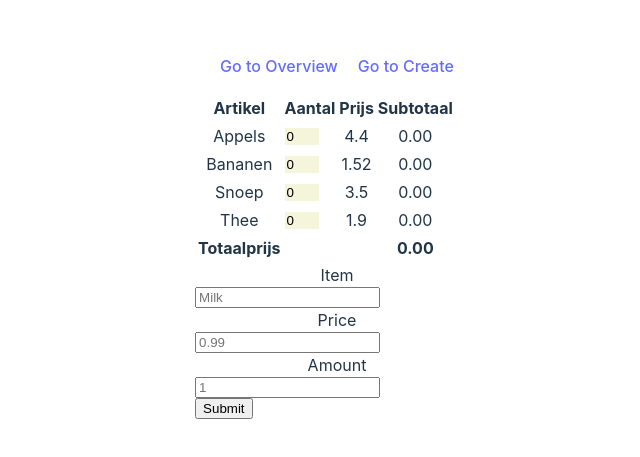
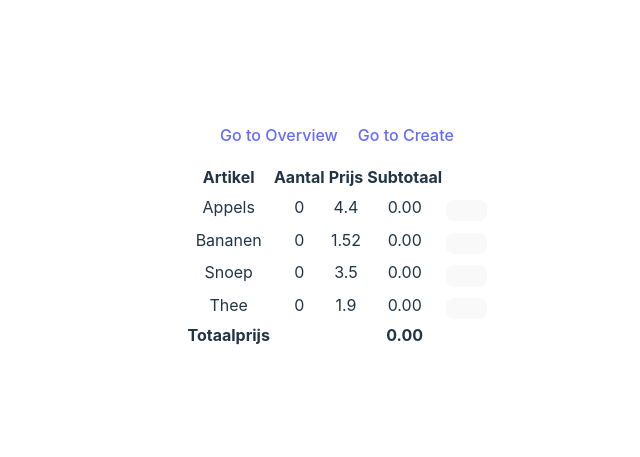
Before and after one commit to Lvanarnhem/Vue3-Boodschappenlijst, a Vue app: page / in a window 1280 px wide. Shown: the part 171-628 px from the top of the page, without its empty margins (303-943 px from the left). Built offline with nearby package versions, Linux system fonts and the light colour scheme.

Commit message:
Create page and add grocery works

```diff
--- a/src/domains/groceries/components/GroceriesTable.vue
+++ b/src/domains/groceries/components/GroceriesTable.vue
@@ -1,5 +1,6 @@
 <script setup >
 import {ref, computed, reactive } from 'vue'
+import {router } from './../../../router';
 
 const props = defineProps(['groceries']);
 
@@ -35,10 +36,11 @@ const fullTotal = computed(() => {
   <th>Subtotaal</th>
   <tr v-for="(item) in props.groceries">
     <td >{{ item.name }}</td>
-    <td><input v-model.number="item.amount" value=item.amount class="amount" type="number"></td>
+    <td>{{ item.amount }}</td>
     <td>{{ item.price }}</td>
     <td>{{ subtotal(item, item.amount) }}</td>
     <td>
+      <button></button>
     </td>
   </tr>
   <tr>
--- a/src/domains/groceries/components/GroceryForm.vue
+++ b/src/domains/groceries/components/GroceryForm.vue
@@ -1,20 +1,21 @@
 <script setup>
+import { ref } from 'vue';
+
 
 const props = defineProps(['grocery']);
-const newGrocery = {...props.grocery};
-console.log(newGrocery)
+const newGrocery = ref({...props.grocery});
+console.log(newGrocery.value)
 const emits = defineEmits(['submit']);
 </script>
 <template>
 
-<form action="submit emit?" method="POST">
+<form action="route{{ overview }}">
     <label for="name">Item</label>
-    <input type="text" placeholder="Milk" name="name"></input>
+    <input v-model="newGrocery.name" type="text" name="name"></input>
     <label for="price">Price</label>
-    <input type="number" name="price" step="0.01" placeholder="0.99"></input>
+    <input v-model.number="newGrocery.price" type="number" name="price" step="0.01" ></input>
     <label for="amount">Amount</label>
-    <input type="number" name="amount" placeholder="1">
-    <input type="button" value="Submit" @click="emits('submit', newGrocery)"> <!-- @click moet een functie worden die de nieuwe inputs in newGrocery pushed als een nieuw object
-                                                                                    en deze dan via de submit emit weer teruggeeft aan de vorige pagina -->
+    <input v-model.number="newGrocery.amount" type="number" name="amount" >
+    <input type="button" value="Submit" @click="emits('submit', newGrocery)">
 </form>
 </template>
--- a/src/domains/groceries/pages/Create.vue
+++ b/src/domains/groceries/pages/Create.vue
@@ -1,8 +1,22 @@
 <script setup>
 import {ref } from 'vue'
+import GroceryForm from '../components/GroceryForm.vue'
+import {addGrocery} from '../../../store/Groceries.js';
+import {router } from './../../../router';
+
+
+const newGrocery = ref({name: '', price: 0, amount: 0});
+
+const editGrocery = grocery => {
+    console.log(grocery);
+    addGrocery(grocery);
+    router.push({ name: 'Home' });
+
+}
 
 
 </script>
 
 <template>
+     <GroceryForm :grocery="newGrocery" @submit="editGrocery" />
 </template>
--- a/src/domains/groceries/pages/Overview.vue
+++ b/src/domains/groceries/pages/Overview.vue
@@ -6,11 +6,10 @@ import GroceryForm from '../components/GroceryForm.vue'
 import {getAllGroceries} from '../../../store/Groceries.js';
 
 const groceries = {...getAllGroceries.value}
-console.log(groceries)
 
 </script>
 
 <template>
   <GroceriesTable :groceries="groceries"/>
-  <GroceryForm/>
+
 </template>
--- a/src/router/index.js
+++ b/src/router/index.js
@@ -5,9 +5,9 @@ import { createRouter } from 'vue-router'
 import { createWebHistory } from "vue-router"
 
 const routes = [
-    { path: '/', component: Overview },
+    { path: '/', name: 'Home', component: Overview },
     { path: '/create', component: Create },
-    { path: '/edit', component: Edit },
+    { path: '/edit', name: 'edit', component: Edit },
   ]
 
   export const router = createRouter({
--- a/src/store/Groceries.js
+++ b/src/store/Groceries.js
@@ -2,10 +2,10 @@ import { ref, computed } from 'vue'
 
 // State
 const groceries = ref([
-    {index:0, name:"Appels", price:4.40, amount:0},
-    {index:1, name:"Bananen", price:1.52, amount:0},
-    {index:2, name:"Snoep", price:3.50, amount:0},
-    {index:3, name:"Thee", price:1.90, amount:0},
+    { name:"Appels", price:4.40, amount:0},
+    { name:"Bananen", price:1.52, amount:0},
+    { name:"Snoep", price:3.50, amount:0},
+    {name:"Thee", price:1.90, amount:0},
   ])
 
 
--- a/src/style.css
+++ b/src/style.css
@@ -23,6 +23,7 @@ nav {
 
 label, input {
   display:block;
+  margin:auto;
 }
 
 
```
